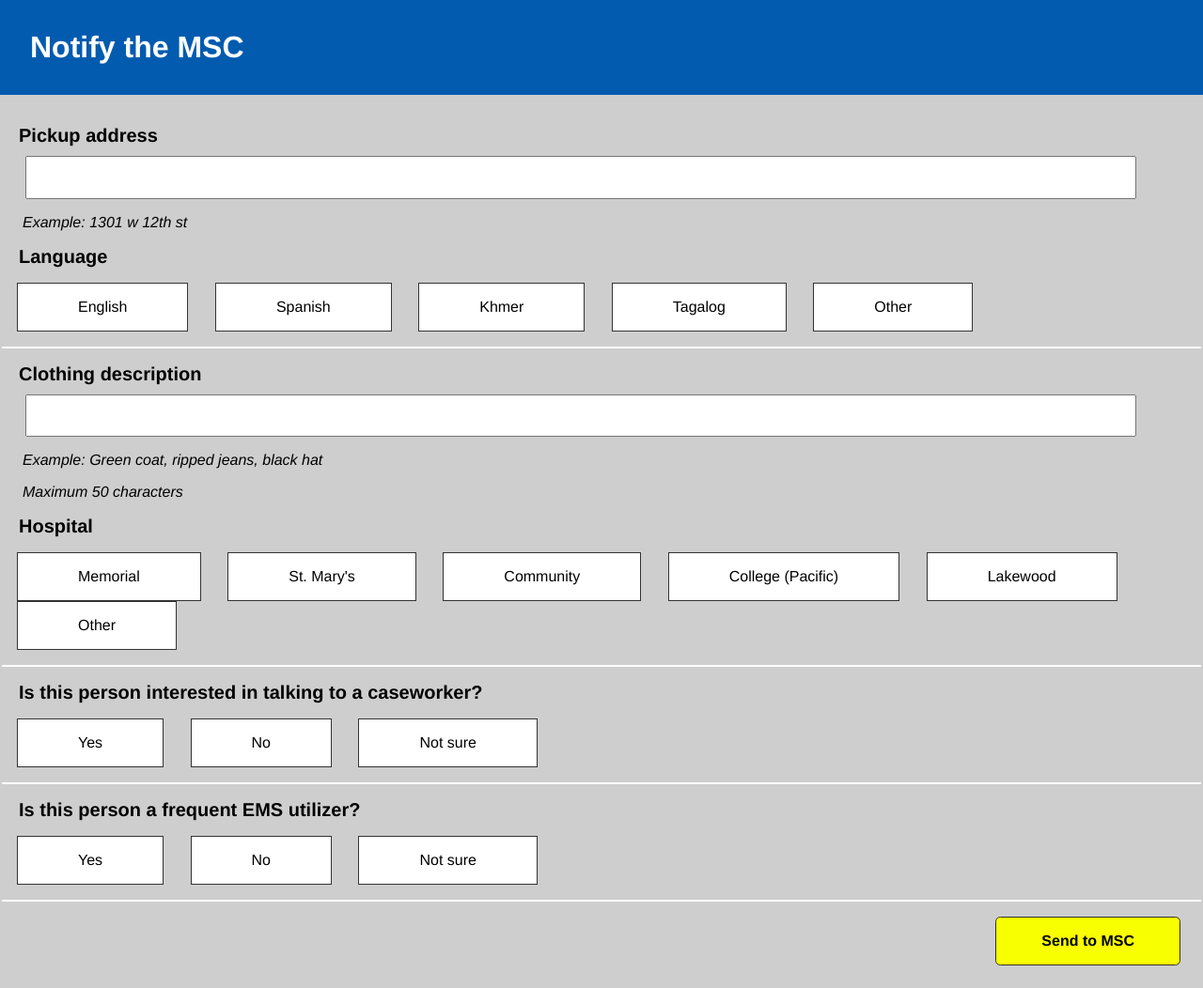
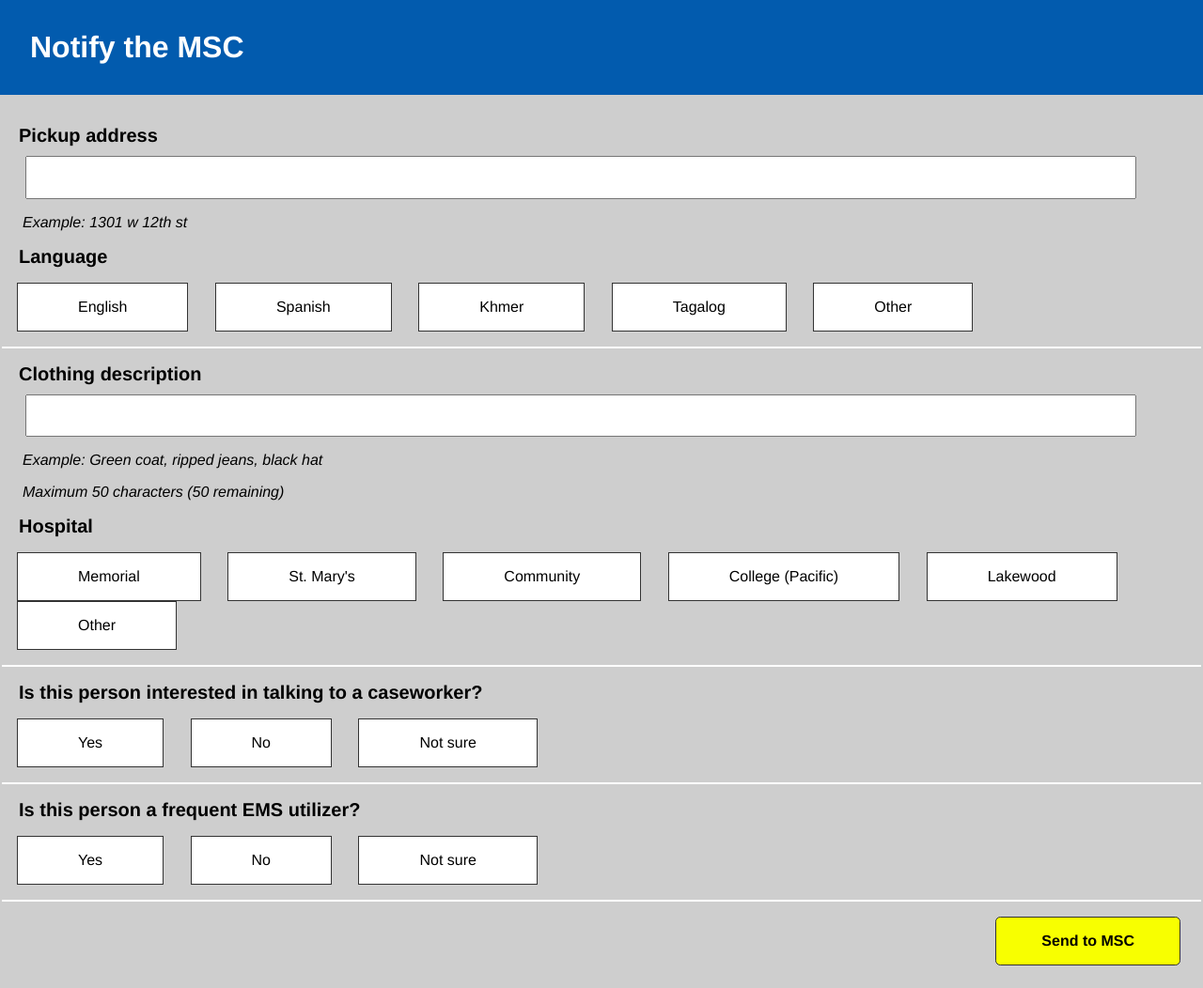
Before and after one commit to codeforamerica/notify-the-msc, a Flask app: page / in a window 1280 px wide. Shown: the whole page at 94% size. Run offline with Flask 2, Linux system fonts and the light colour scheme; some libraries are stand-ins or nearby versions.

Commit message:
[68918872] Added character count for clothing description field.

```diff
--- a/static/js/main.js
+++ b/static/js/main.js
@@ -1,4 +1,8 @@
 $(document).ready(function() {
+    // Setup.
+    var character_limit = 50;
+    $('#report').text(character_limit);
+
     var show_error = function(msg) {
         $('#success-message').hide();
         $('#error-window').text(msg);
@@ -9,6 +13,13 @@ $(document).ready(function() {
         $('#error-window').hide();
         $('#success-message').show();
     };
+
+    // Character limit reporting for clothing description field.
+    $('#clothing-description-field').keyup(function() {
+        current_length = $('#clothing-description-field').val().length;
+        var remaining = character_limit - current_length;
+        $('#report').text(remaining);
+    });
 
     // Handle switching active fields
     $('fieldset .field').click(function() {
--- a/templates/index.html
+++ b/templates/index.html
@@ -52,7 +52,7 @@
                     <label id="clothing-description-label">Clothing description</label>
                     <input id="clothing-description-field" name="clothing-description-field" type="text">
                     <p id="clothing-description-example" class="example">Example: Green coat, ripped jeans, black hat</p>
-                    <p>Maximum 50 characters</p>
+                    <p>Maximum 50 characters (<span id="report"></span> remaining)</p>
                 </div>
                 <fieldset id="hospital-field">
                   <legend>Hospital</legend>
```
